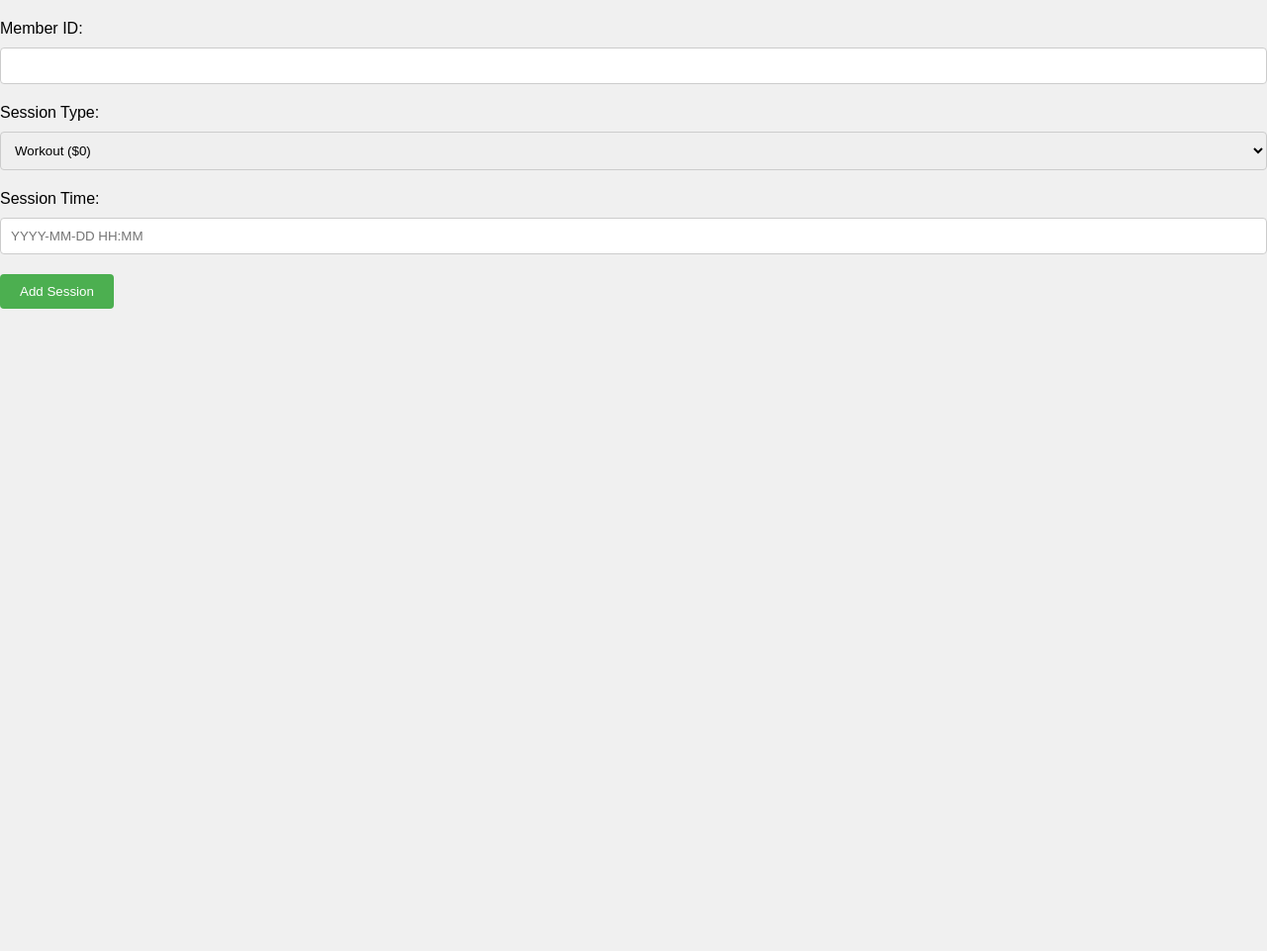
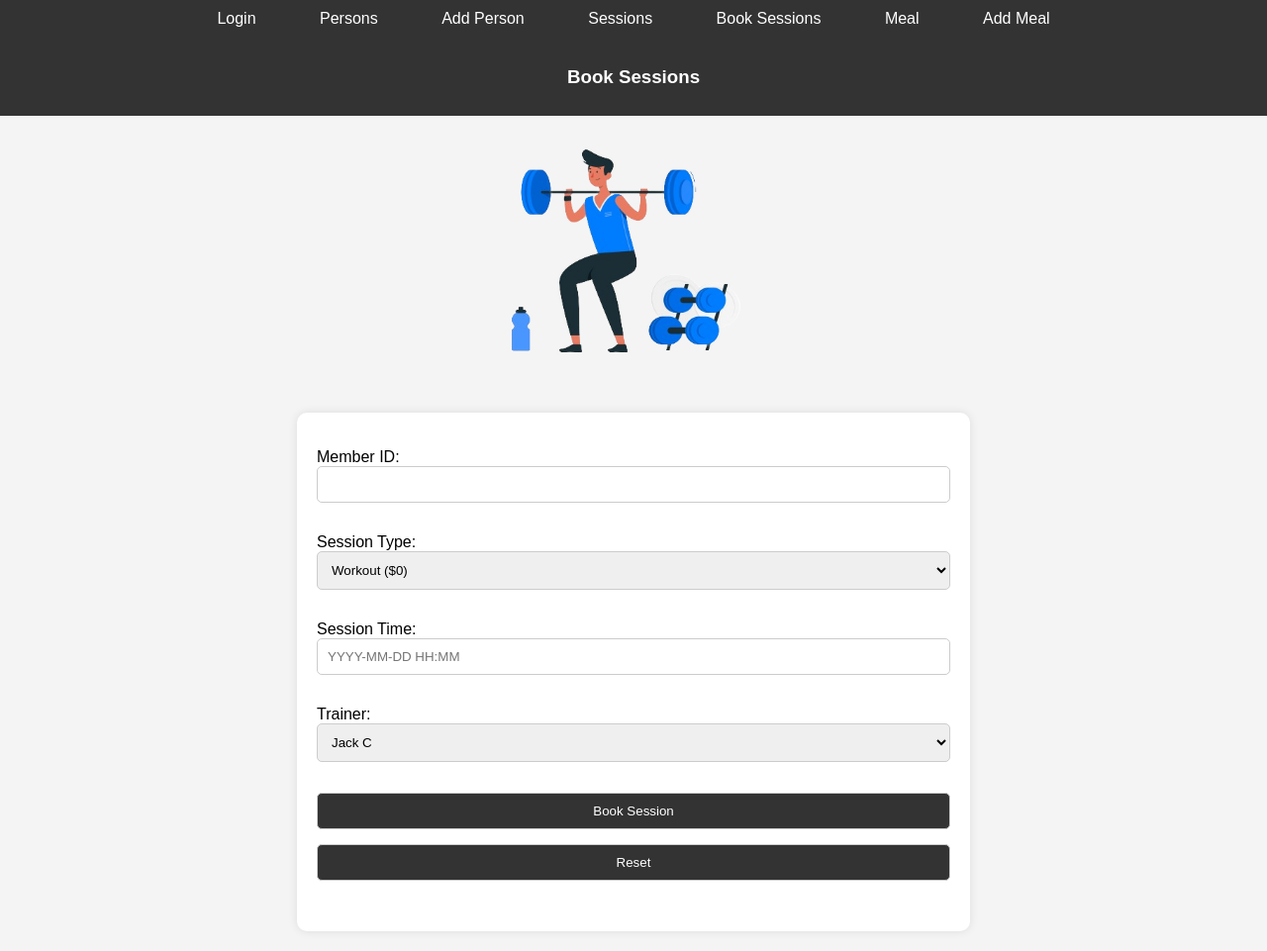
Before and after one commit to saramanha/2024_WI_CS_2043_Group13, a Spring Boot app: page /sessions/add in a window 1280 px wide. Shown: the whole page at 99% size. Before the commit the page ends 312 px from the top, so only its background shows below. Run offline with Spring Boot 4, Linux system fonts and the light colour scheme; some libraries are stand-ins or nearby versions.

Commit message:
added comments

```diff
--- a/src/main/resources/templates/add-session.html
+++ b/src/main/resources/templates/add-session.html
@@ -1,120 +1,98 @@
 <!DOCTYPE html>
-<html lang="en">
+<html xmlns:th="http://www.thymeleaf.org" xmlns:layout="http://www.ultraq.net.nz/thymeleaf/layout" layout:decorate="layout">
 <head>
-  <meta charset="UTF-8">
-  <meta name="viewport" content="width=device-width, initial-scale=1.0">
-  <title>Add Session</title>
+  <title>Book Sessions</title>
   <style>
     body {
       font-family: Arial, sans-serif;
       margin: 0;
       padding: 0;
-      background-color: #f0f0f0;
+      background-color: #f4f4f4;
     }
 
-    .container {
-      max-width: 600px;
+    #header {
+      background-color: #333;
+      color: #fff;
+      padding: 10px;
+      text-align: center;
+    }
+
+    .image {
+      text-align: center;
+      margin-top: 30px;
+      margin-bottom: 50px;
+      order: -1;
+    }
+    .image img {
+      max-width: 250px; /* Adjust the max-width as needed */
+    }
+
+    h3 {
+      text-align: center;
+    }
+
+    form {
+      width: 50%;
       margin: 20px auto;
+      background-color: #fff;
       padding: 20px;
-      background-color: #fff;
-      border-radius: 8px;
+      border-radius: 10px;
       box-shadow: 0 0 10px rgba(0, 0, 0, 0.1);
     }
 
-    h1 {
-      text-align: center;
-      margin-bottom: 20px;
-    }
-
-    form {
-      margin-top: 20px;
-    }
-
-    label {
-      display: block;
-      margin-bottom: 10px;
-    }
-
-    input[type="text"], select {
+    input[type="text"],
+    input[type="password"],
+    input[type="submit"],
+    input[type="reset"],
+    select {
       width: 100%;
       padding: 10px;
-      margin-bottom: 20px;
+      margin-bottom: 15px;
       border: 1px solid #ccc;
-      border-radius: 4px;
+      border-radius: 5px;
       box-sizing: border-box;
     }
 
-    input[type="submit"] {
-      padding: 10px 20px;
-      background-color: #4caf50;
+    input[type="submit"],
+    input[type="reset"] {
+      background-color: #333;
       color: #fff;
-      border: none;
-      border-radius: 4px;
       cursor: pointer;
-      transition: background-color 0.3s;
     }
 
-    input[type="submit"]:hover {
-      background-color: #45a049;
+    input[type="submit"]:hover,
+    input[type="reset"]:hover {
+      background-color: #555;
     }
   </style>
 </head>
 <body>
+<div layout:fragment="content">
+  <div id="header">
+    <h3>Book Sessions</h3>
+  </div>
+  <div class="image">
+    <img th:src="@{/session.png}" alt="meal.png" />
+  </div>
   <form action="#" method="post">
-  <label for="personIdInput">Member ID:</label>
-  <input type="text" id="personIdInput" name="personId" required>
-
-  <label for="sessionType">Session Type:</label>
-  <select id="sessionType" name="sessionType" required onchange="checkForPersonalTraining()">
-    <option value="workout">Workout ($0)</option>
-    <option value="sauna">Sauna ($0)</option>
-    <option value="personal training">Personal Training ($50)</option>
+    <p>Member ID: <input type="text" name="memberId" /></p>
+    <p>Session Type:
+      <select name="sessionType">
+        <option value="Workout">Workout ($0)</option>
+        <option value="Sauna">Sauna ($0)</option>
+        <option value="Personal Training">Personal Training ($50)</option>
       </select>
-
-  <label for="sessionTime">Session Time:</label>
-  <input type="text" id="sessionTime" name="sessionTime" placeholder="YYYY-MM-DD HH:MM" required>
-
-  <input type="hidden" id="cost" name="cost" value="0"> <!-- Hidden cost input -->
-
-  <!-- Trainer dropdown, initially hidden -->
-  <div id="trainerSelection" style="display: none;">
-    <label for="trainer">Trainer:</label>
-    <select id="trainer" name="trainer">
+    </p>
+    <p>Session Time: <input type="text" name="sessionTime" placeholder="YYYY-MM-DD HH:MM" /></p>
+    <p>Trainer:
+      <select name="trainer">
         <option value="Jack C">Jack C</option>
         <option value="Kyle B">Kyle B</option>
         <option value="Ahmed B">Ahmed B</option>
       </select>
+    </p>
+    <p><input type="submit" value="Book Session" /> <input type="reset" value="Reset" /></p>
+  </form>
 </div>
-
-  <input type="submit" value="Add Session">
-</form>
-
-
-<script>
-  function checkForPersonalTraining() {
-    var sessionType = document.getElementById("sessionType").value;
-    var trainerSelectionDiv = document.getElementById("trainerSelection");
-    var trainerSelect = document.getElementById("trainer");
-    var costInput = document.getElementById("cost");
-
-    // Update trainer selection visibility
-    if (sessionType === "personal training") {
-      trainerSelectionDiv.style.display = "block";
-      trainerSelect.setAttribute('name', 'trainer'); // Include trainer in form submission
-      costInput.value = 50; // Set cost for personal training
-    } else {
-      trainerSelectionDiv.style.display = "none";
-      trainerSelect.removeAttribute('name');
-      costInput.value = 0;
-    }
-  }
-  document.addEventListener('DOMContentLoaded', function() {
-    const userInfo = JSON.parse(localStorage.getItem('userInfo'));
-    if (userInfo && userInfo.id) {
-      document.getElementById('personIdInput').value = userInfo.id;
-    }
-  });
-</script>
-
 </body>
 </html>
--- a/src/main/resources/templates/layout.html
+++ b/src/main/resources/templates/layout.html
@@ -42,7 +42,7 @@
 <body>
 <nav>
     <ul>
-        <li><a th:href="@{/index}">Home</a></li>
+        <li><a th:href="@{/login}">Login</a></li>
         <li><a th:href="@{/persons}">Persons</a></li>
         <li><a th:href="@{/persons/add}">Add Person</a></li>
         <li><a th:href="@{/sessions}">Sessions</a></li>
--- a/src/main/resources/templates/meals.html
+++ b/src/main/resources/templates/meals.html
@@ -72,15 +72,12 @@
         <h1>Meals List</h1>
     </div>
 
-    <img th:src="@{/add-meal.png}" alt="hello"/>
-
     <table>
         <thead>
         <tr>
             <th>Main Food</th>
             <th>Side</th>
             <th>Calories</th>
-            <th>Person ID</th>
         </tr>
         </thead>
         <tbody>
@@ -88,7 +85,6 @@
             <td th:text="${meal.food}">Main Food</td>
             <td th:text="${meal.side}">Side</td>
             <td th:text="${meal.calories}">Calories</td>
-            <td th:text="${meal.personId}">PersonId</td>
         </tr>
         </tbody>
     </table>
--- a/src/main/resources/templates/training-session.html
+++ b/src/main/resources/templates/training-session.html
@@ -58,7 +58,6 @@
     <table>
         <thead>
         <tr>
-            <th>Member ID</th>
             <th>Session Type</th>
             <th>Session Time</th>
             <th>Trainer</th>
@@ -66,7 +65,6 @@
         </thead>
         <tbody>
         <tr th:each="trainingSession : ${sessions}">
-            <td th:text="${trainingSession.personId}"></td>
             <td th:text="${trainingSession.sessionType}"></td>
             <td th:text="${trainingSession.sessionTime}"></td>
             <td th:text="${trainingSession.trainer}"></td>
```
Also changed, not shown: src/main/resources/templates/add-meal.html (+13 -0 lines), src/main/resources/templates/add-person.html (+12 -1 lines), src/main/resources/templates/login.html (+60 -3 lines), src/main/java/gym/app/team13gymapp/elements/CROSSFIT.png (added), src/main/resources/static/img.jpg (deleted), src/main/resources/static/logo.png (added), src/main/resources/static/persons.png (added), src/main/resources/static/session.png (added), 3 other files. Lines whose indentation alone changed are shown as unchanged.
